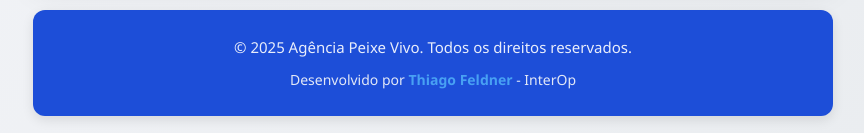
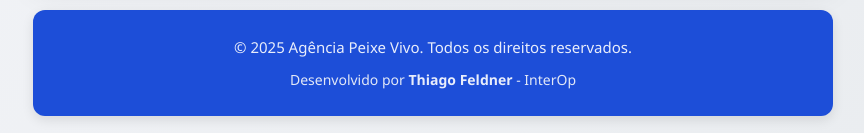
Before and after one commit to AgenciaPeixeVivo/Formulario-Inscricao, a plain HTML site: page index.html in a window 1280 px wide. Shown: the part 693-826 px from the top of the page, without its empty margins (207-1071 px from the left). Drawn offline with Linux system fonts and the light colour scheme.

Commit message:
atualizacao
atualizacao do css

```diff
--- a/style/style.css
+++ b/style/style.css
@@ -794,7 +794,7 @@ textarea:invalid:focus {
 }
 
 .footer-credits strong {
-    color: #4dabf7;
+    color: var(--bg-white);
     font-weight: 600;
 }
 
```
